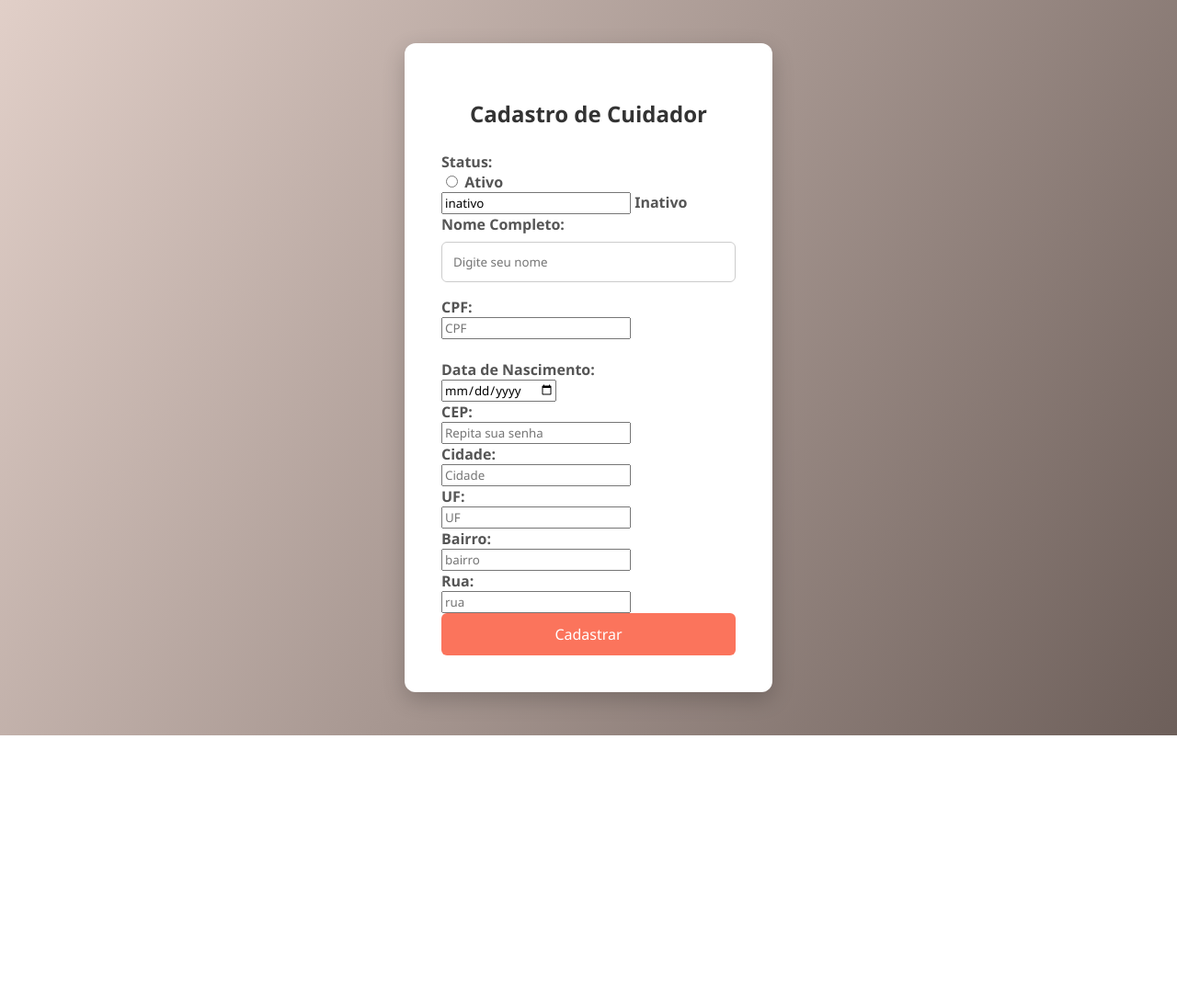
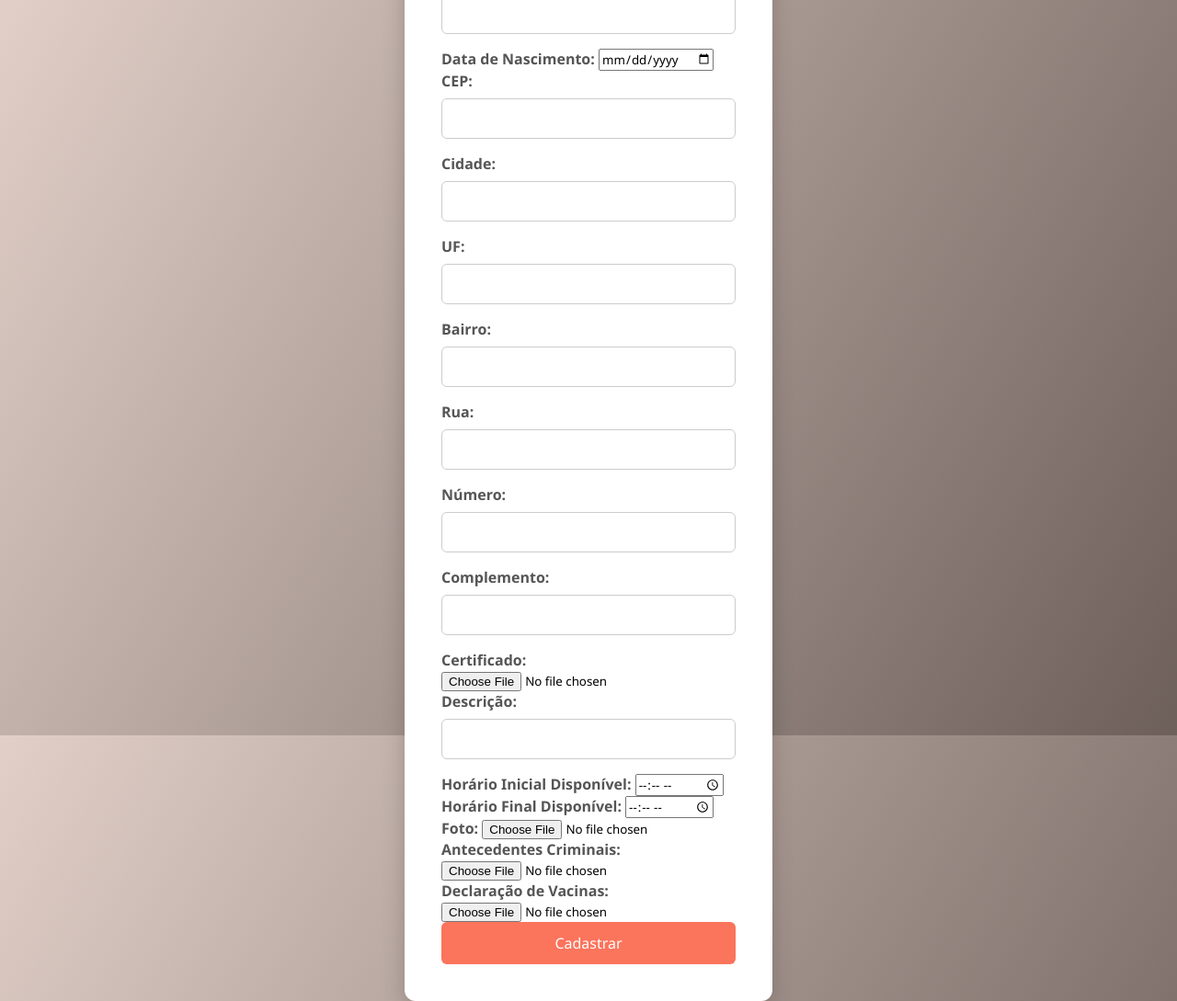
Before and after one commit to ManuTrindade01/ElderlyCare, a PHP site: page /cadastrocuidador.php in a window 1280 px wide. Shown: the whole page at 92% size. Before the commit the page ends 800 px from the top, so only its background shows below. Run offline with PHP 8.4, Linux system fonts and the light colour scheme.

Commit message:
Update cadastrocuidador.php

```diff
--- a/cadastrocuidador.php
+++ b/cadastrocuidador.php
@@ -52,47 +52,84 @@ if ($_SERVER['REQUEST_METHOD'] == 'POST') {
 <body>
     <div class="container">
         <h2>Cadastro de Cuidador</h2>
-        <form method="POST" action="">
+        <form method="POST" action="" enctype="multipart/form-data">
             <label for="statusCuidador">Status:</label><br>
+            <div class="radio-group">
                 <input type="radio" id="ativo" name="statusCuidador" value="ativo">
-            <label for="status">Ativo</label><br>
-            <input type="status" id="inativo" name="statusCuidador" value="inativo">
-            <label for="status">Inativo</label><br>
+                <label for="ativo">Ativo</label>
+                <input type="radio" id="inativo" name="statusCuidador" value="inativo">
+                <label for="inativo">Inativo</label>
+            </div>
 
-            <label for="nomeCompleto">Nome Completo:</label><br>
-            <input type="text" name="nomeCompleto" placeholder="Digite seu nome" required><br>
+            <label for="nomeCompleto">Nome Completo:</label>
+            <input type="text" name="nomeCompleto" required>
 
-            <label for="cpf">CPF:</label><br>
-            <input type="cpf" name="cpf" placeholder="CPF" required><br> <br>
+            <label for="CPF">CPF:</label>
+            <input type="text" name="CPF" required>
 
-            <label for="dataNascimento">Data de Nascimento:</label><br>
-            <input type="date" name="dataNascimento" placeholder="Data de Nascimento" required><br>
+            <label for="dataNascimento">Data de Nascimento:</label>
+            <input type="date" name="dataNascimento" required>
 
-            <label for="CEP">CEP:</label><br>
-            <input type="CEP" name="CEP" placeholder="Repita sua senha" required><br>
+            <label for="CEP">CEP:</label>
+            <input type="text" name="CEP" required>
 
-            <label for="cidade">Cidade:</label><br>
-            <input type="cidade" name="cidade" placeholder="Cidade" required><br>
+            <div class="linha-inputs">
+                <div class="campo">
+                    <label for="cidade">Cidade:</label>
+                    <input type="text" name="cidade" required>
+                </div>
+                <div class="campo">
+                    <label for="UF">UF:</label>
+                    <input type="text" name="UF" required>
+                </div>
+            </div>
 
-            <label for="UF">UF:</label><br>
-            <input type="UF" name="UF" placeholder="UF" required><br>
+            <label for="bairro">Bairro:</label>
+            <input type="text" name="bairro" required>
 
-            <label for="bairro">Bairro:</label><br>
-            <input type="bairro" name="bairro" placeholder="bairro" required><br>
+            <div class="linha-inputs">
+                <div class="campo">
+                    <label for="rua">Rua:</label>
+                    <input type="text" name="rua" required>
+                </div>
+                <div class="campo">
+                    <label for="numero">Número:</label>
+                    <input type="text" name="numero" required>
+                </div>
+            </div>
 
-            <label for="rua">Rua:</label><br>
-            <input type="rua" name="rua" placeholder="rua" required><br>
+            <label for="complemento">Complemento:</label>
+            <input type="text" name="complemento">
+
+            <label for="certificado">Certificado:</label>
+            <input type="file" name="certificado" accept=".pdf" required>
+
+            <label for="descricao">Descrição:</label>
+            <input type="text" name="descricao" required>
+
+            <label for="horarioInicialDisp">Horário Inicial Disponível:</label>
+            <input type="time" name="horarioInicialDisp" required>
+
+            <label for="horarioFinalDisp">Horário Final Disponível:</label>
+            <input type="time" name="horarioFinalDisp" required>
+
+            <label for="foto">Foto:</label>
+            <input type="file" name="foto" accept="image/*" required>
+
+            <label for="antecedentesCriminais">Antecedentes Criminais:</label>
+            <input type="file" name="antecedentesCriminais" required>
+
+            <label for="declaracaoVacina">Declaração de Vacinas:</label>
+            <input type="file" name="declaracaoVacina">
 
             <input type="submit" class="cadastrar" value="Cadastrar">
         </form>
 
-        <div class="mensagem <?php echo $mensagemTipo; ?>" id="mensagem-box">
-            <?php echo $mensagem; ?>
+        <div class="mensagem sucesso" id="mensagem-box">
         </div>
     </div>
 
     <script>
-        // Exibe mensagem se existir
         const msgBox = document.getElementById('mensagem-box');
         if (msgBox.textContent.trim() !== '') {
             msgBox.style.display = 'block';
```
Lines whose indentation alone changed are shown as unchanged.
